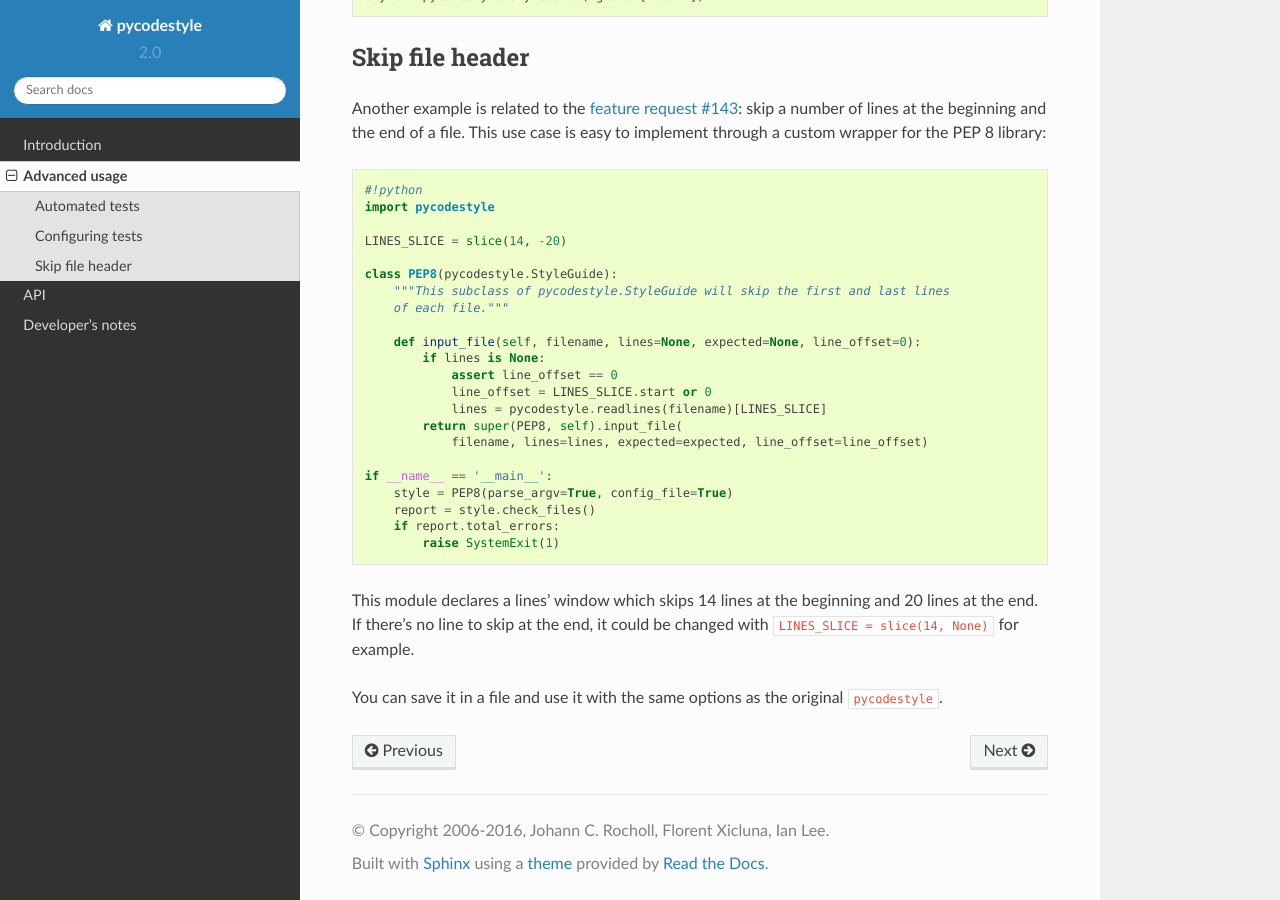
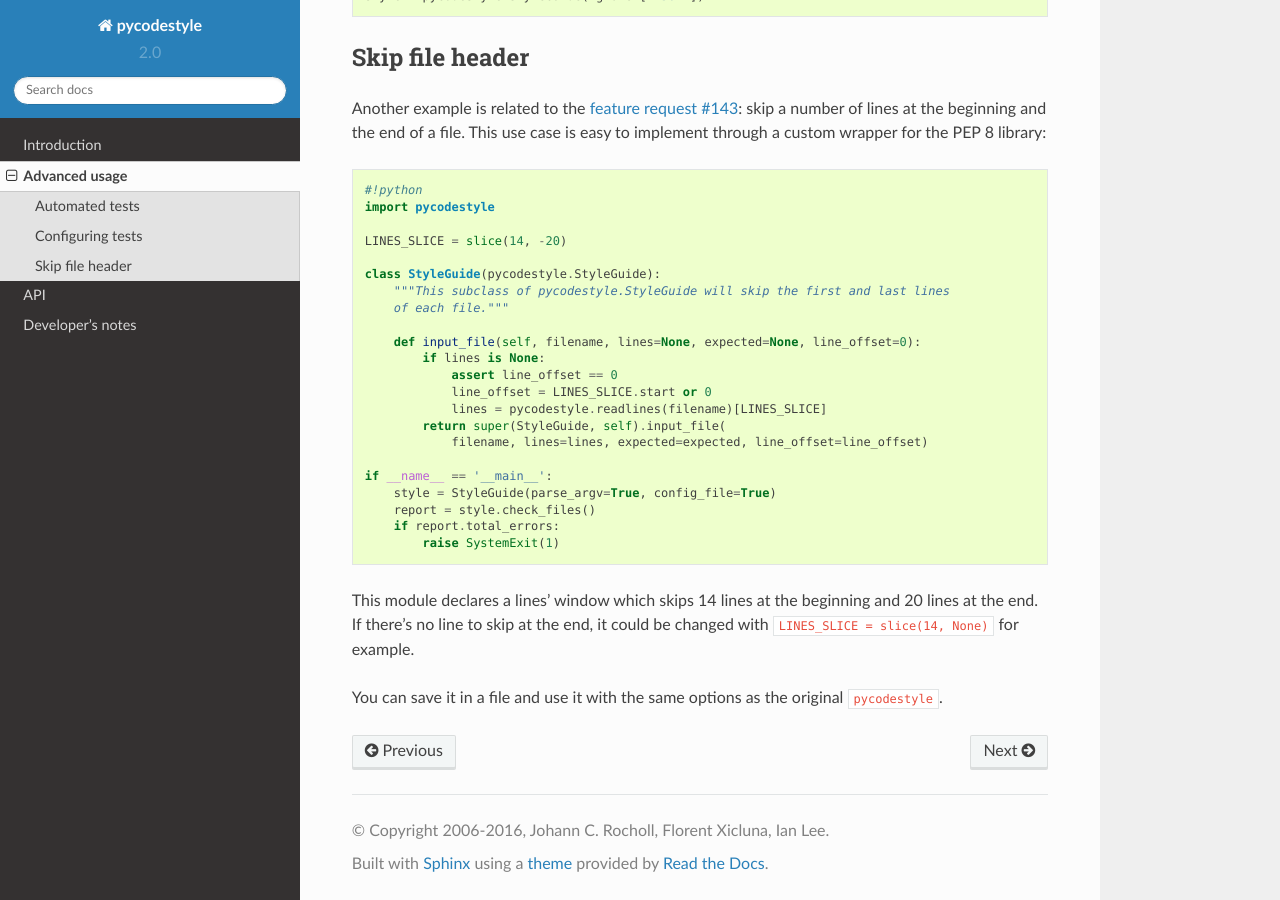
Before and after one commit to PyCQA/pycodestyle, a Sphinx documentation site: the page built from docs/advanced.rst, in a window 1280 px wide and 900 px high, scrolled down 1116 px. Built offline with Sphinx 7.4.7 and the Read the Docs theme 2.0.0, drawn with Linux system fonts in a browser that asks for light colours.

Commit message:
Updated docs to remove another pep8 based reference

```diff
--- a/docs/advanced.rst
+++ b/docs/advanced.rst
@@ -68,7 +68,7 @@
 
   LINES_SLICE = slice(14, -20)
 
-  class PEP8(pycodestyle.StyleGuide):
+  class StyleGuide(pycodestyle.StyleGuide):
       """This subclass of pycodestyle.StyleGuide will skip the first and last lines
       of each file."""
 
@@ -77,11 +77,11 @@
               assert line_offset == 0
               line_offset = LINES_SLICE.start or 0
               lines = pycodestyle.readlines(filename)[LINES_SLICE]
-          return super(PEP8, self).input_file(
+          return super(StyleGuide, self).input_file(
               filename, lines=lines, expected=expected, line_offset=line_offset)
 
   if __name__ == '__main__':
-      style = PEP8(parse_argv=True, config_file=True)
+      style = StyleGuide(parse_argv=True, config_file=True)
       report = style.check_files()
       if report.total_errors:
           raise SystemExit(1)
```
